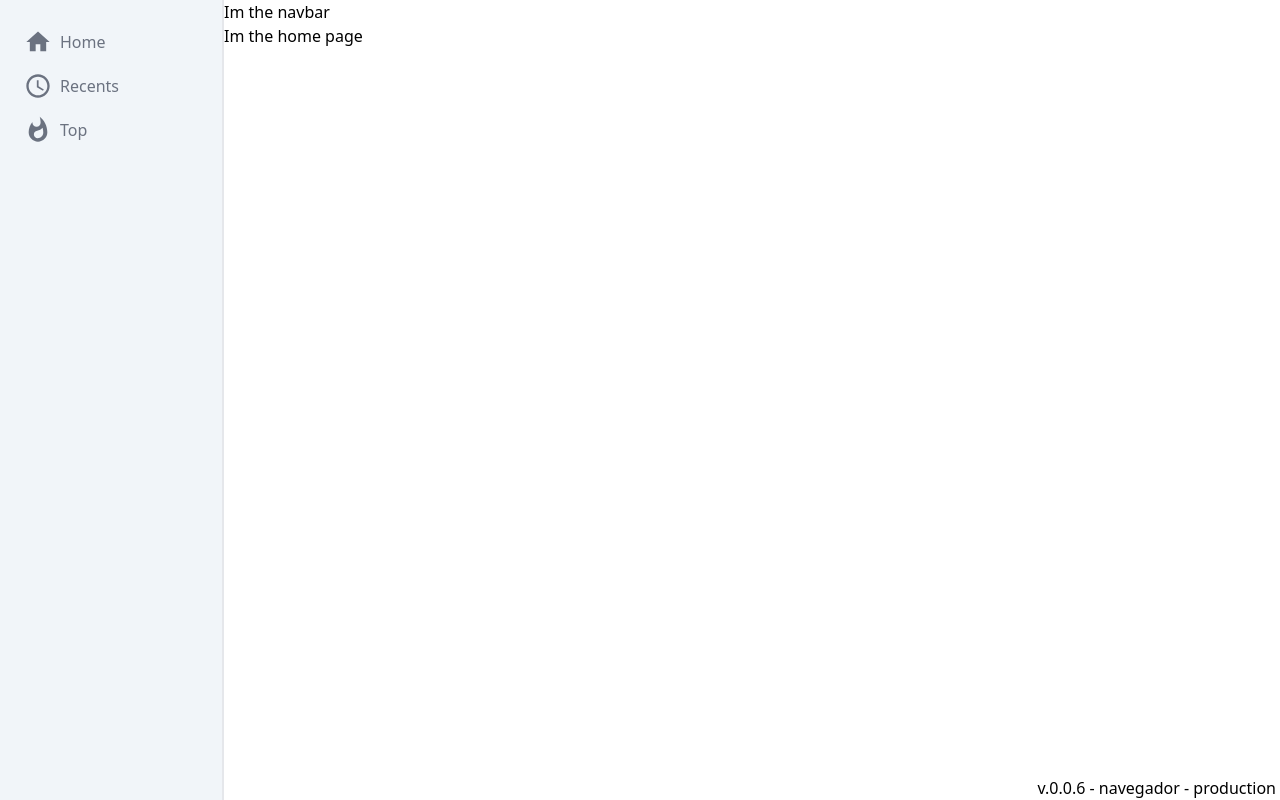
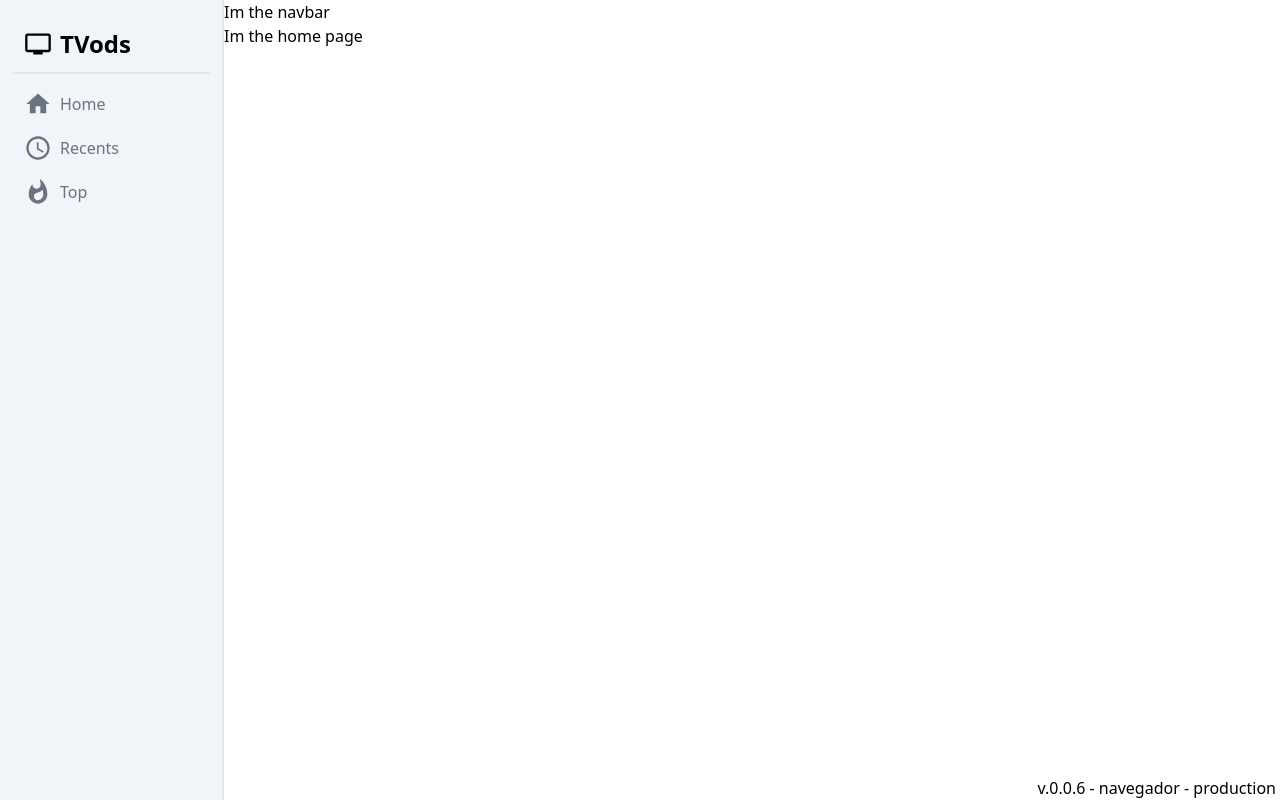
Before and after one commit to Trino11/tvods_clips-front, a React (Create React App) app: page / in a window 1280 px wide. Built offline with nearby package versions, Linux system fonts and the light colour scheme.

Commit message:
Sidebar styling and lint

```diff
--- a/src/modules/App.css
+++ b/src/modules/App.css
@@ -12,14 +12,14 @@
 
 @layer components {
     .sidebar-icon {
-      @apply w-7  h-7 mr-2 !important;
+      @apply mr-2 w-7 h-7 !important;
       /* @apply ; */
     }
   }
 
   @layer components {
     .sidebar-pill {
-      @apply mx-4 my-2 px-2 py-1 rounded-lg flex items-center text-gray-500 hover:text-gray-700;
+      @apply flex items-center mx-4 my-2 px-2 py-1 rounded-lg text-gray-500 hover:text-gray-700;
     }
     .sidebar-pill-active {
       @apply bg-blue-200;
--- a/src/modules/Sidebar/Sidebar.jsx
+++ b/src/modules/Sidebar/Sidebar.jsx
@@ -2,13 +2,21 @@ import './Sidebar.css';
 
 import { Outlet, NavLink } from 'react-router-dom';
 
+import TvIcon from '@mui/icons-material/Tv';
 import HomeIcon from '@mui/icons-material/Home';
 import WhatshotIcon from '@mui/icons-material/Whatshot';
 import ScheduleIcon from '@mui/icons-material/Schedule';
 
 export default function Sidebar() {
-  return <div className='h-screen bg-slate-100 border-r-2'>
-    <ul className='py-4'>
+  return <div className='bg-slate-100 py-4 border-r-2 h-screen'>
+    <NavLink to='/' className='pb-0 font-semibold text-2xl text-black sidebar-pill'>
+      <TvIcon className='sidebar-icon' />
+      TVods
+    </NavLink>
+
+    <div className="mx-3 my-3 border-t-2" />
+
+    <ul className=''>
       <li>
         <NavLink to='/home' className={({isActive}) => 'sidebar-pill ' + (isActive ? 'sidebar-pill-active': '')}>
           <HomeIcon className='sidebar-icon' />
```
